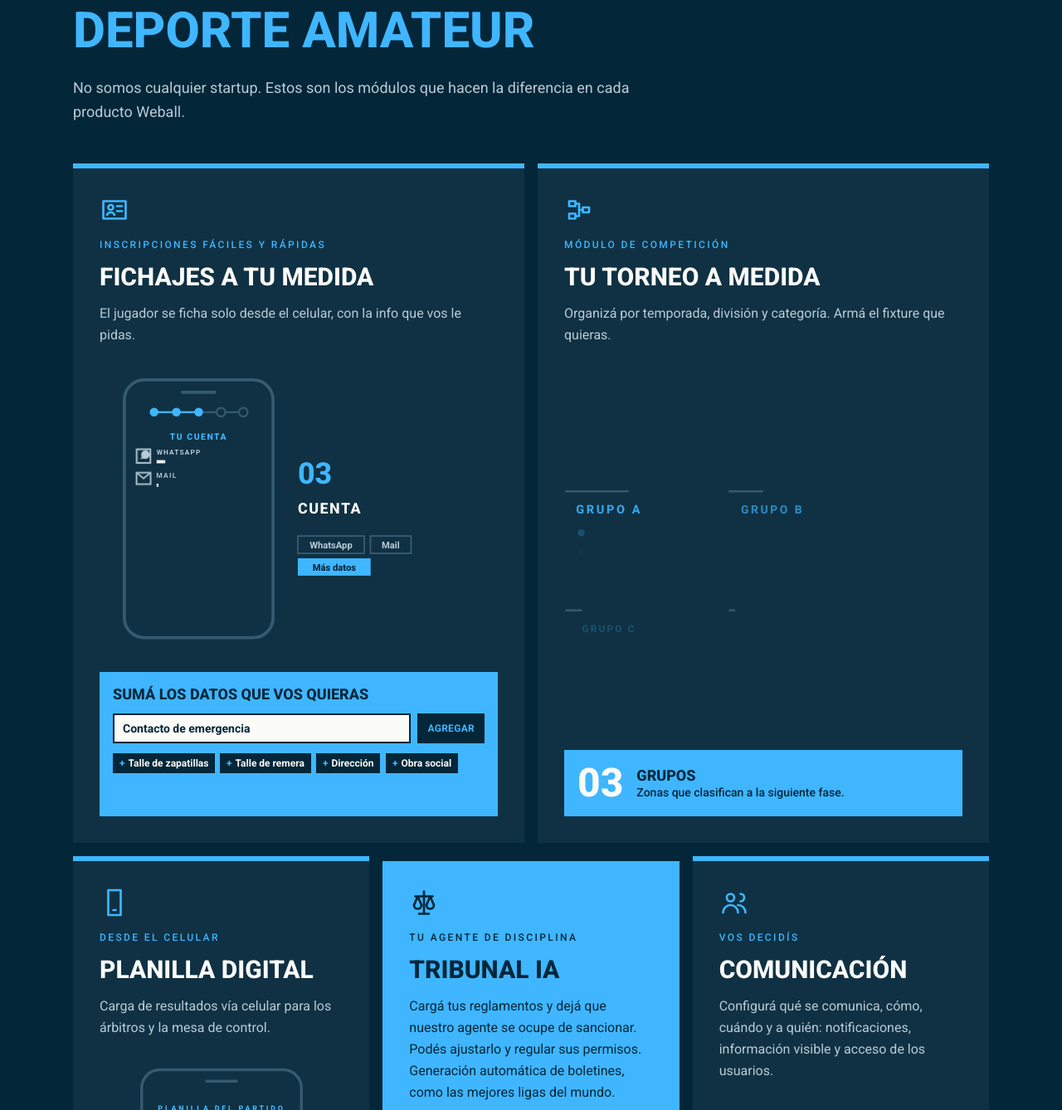
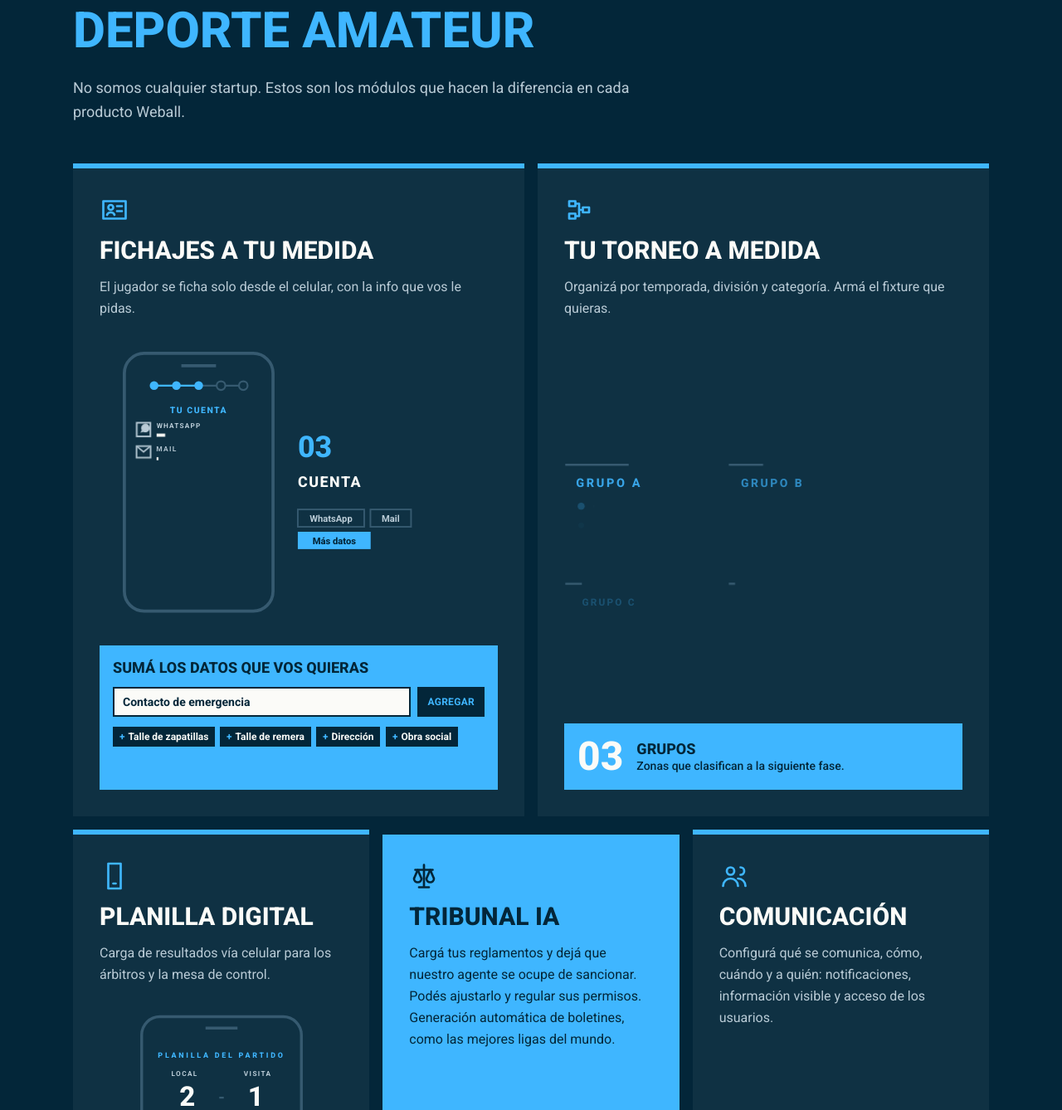
Before and after one commit to WeballCode/weball-landing, a React (Vite) app: page / in a window 1280 px wide. Shown: the part 5742-7080 px from the top of the page at 83% size. Built offline with nearby package versions, Linux system fonts and the light colour scheme.

Commit message:
Módulos: sin el título chico en celeste

```diff
--- a/src/components/Modules.jsx
+++ b/src/components/Modules.jsx
@@ -10,7 +10,6 @@ const modules = [
   {
     icon: 'credencial',
     name: 'Fichajes a tu medida',
-    kicker: 'Inscripciones fáciles y rápidas',
     text: 'El jugador se ficha solo desde el celular, con la info que vos le pidas.',
     visual: <FichajesVisual />,
     extra: <CustomFields />,
@@ -18,21 +17,18 @@ const modules = [
   {
     icon: 'competicion',
     name: 'Tu torneo a medida',
-    kicker: 'Módulo de competición',
     text: 'Organizá por temporada, división y categoría. Armá el fixture que quieras.',
     extra: <FormatShowcase />,
   },
   {
     icon: 'app',
     name: 'Planilla digital',
-    kicker: 'Desde el celular',
     text: 'Carga de resultados vía celular para los árbitros y la mesa de control.',
     extra: <PlanillaShowcase />,
   },
   {
     icon: 'tribunal',
     name: 'Tribunal IA',
-    kicker: 'Tu agente de disciplina',
     text: 'Cargá tus reglamentos y dejá que nuestro agente se ocupe de sancionar. Podés ajustarlo y regular sus permisos. Generación automática de boletines, como las mejores ligas del mundo.',
     visual: <TribunalVisual />,
     featured: true,
@@ -40,7 +36,6 @@ const modules = [
   {
     icon: 'comunidad',
     name: 'Comunicación',
-    kicker: 'Vos decidís',
     text: 'Configurá qué se comunica, cómo, cuándo y a quién: notificaciones, información visible y acceso de los usuarios.',
     visual: <ComunicacionVisual />,
   },
@@ -66,9 +61,6 @@ export default function Modules() {
             }`}
           >
             <Icon name={m.icon} className={`h-9 w-9 shrink-0 ${m.featured ? 'text-marino' : 'text-celeste'}`} />
-            <p className={`text-xs font-medium uppercase tracking-[0.2em] ${m.featured ? 'text-marino' : 'text-celeste'}`}>
-              {m.kicker}
-            </p>
             <h3 className="text-3xl font-extrabold uppercase leading-none">{m.name}</h3>
             <p className={`leading-relaxed ${m.featured ? 'text-marino' : 'text-bruma'}`}>{m.text}</p>
             {m.visual && <div className="mt-auto pt-4">{m.visual}</div>}
```
